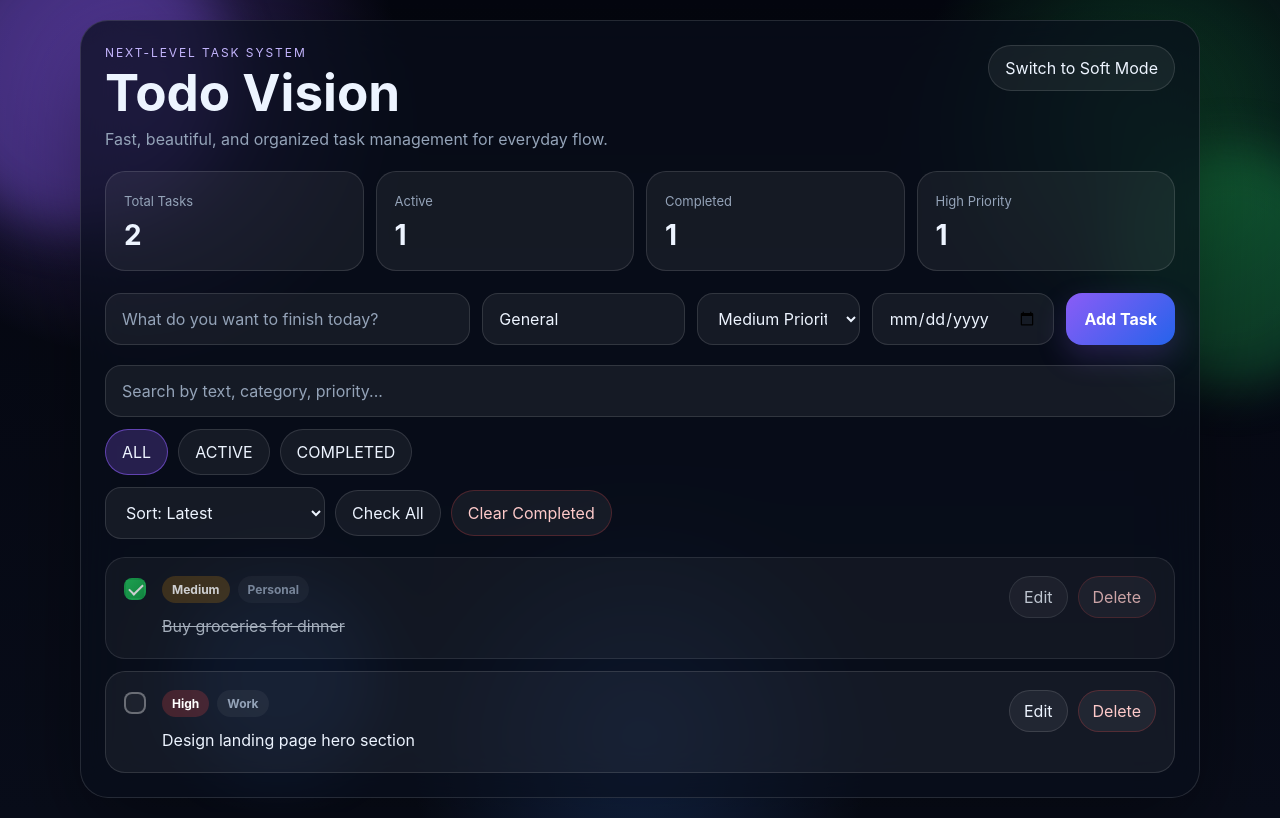
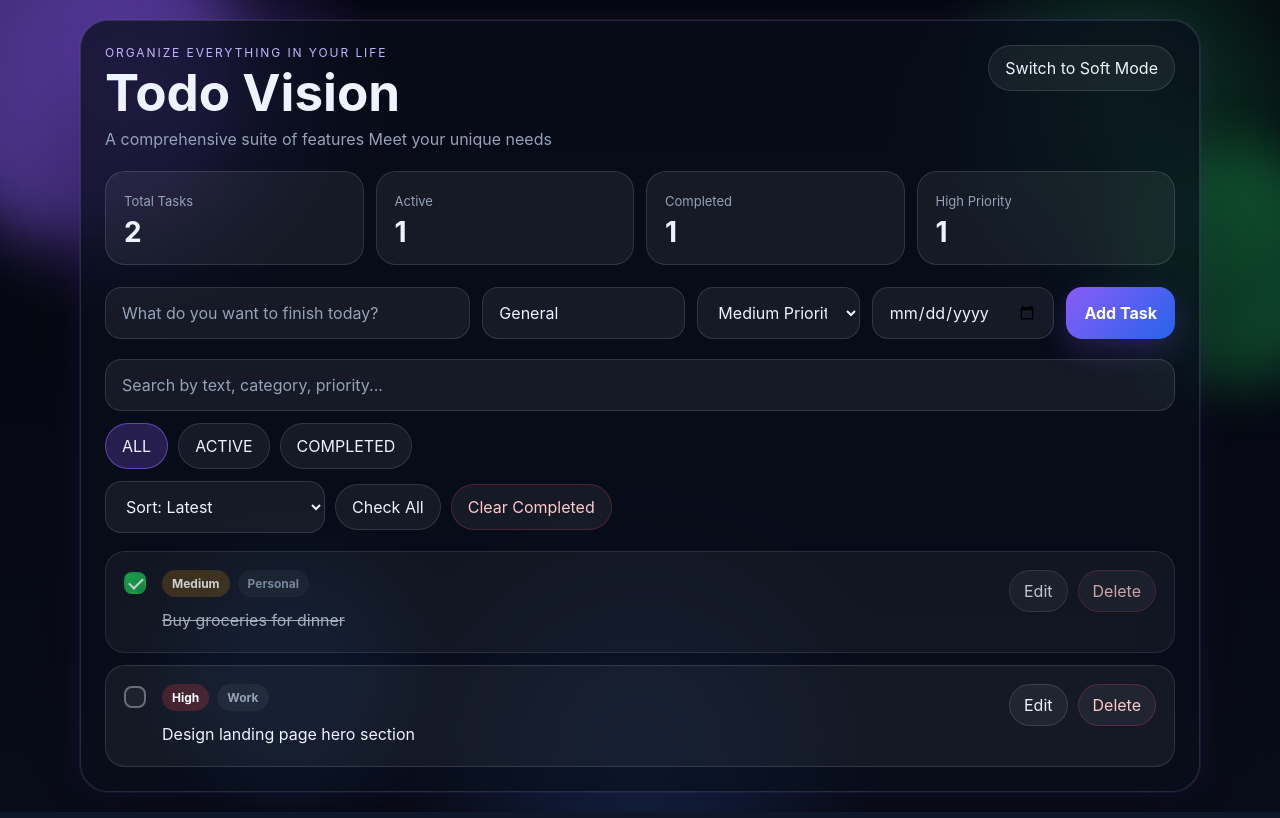
Before and after one commit to deepikas19998-art/myapp, a React (Vite) app: page / in a window 1280 px wide. Built offline with nearby package versions, Linux system fonts and the light colour scheme.

Commit message:
save local changes

```diff
--- a/src/App.css
+++ b/src/App.css
@@ -8,6 +8,13 @@
 
 * {
   box-sizing: border-box;
+}
+
+html,
+body,
+#root {
+  width: 100%;
+  min-height: 100%;
 }
 
 body {
@@ -31,65 +38,61 @@ select {
   display: grid;
   place-items: center;
   padding: 20px;
+  isolation: isolate;
 }
 
 .app-shell.glow {
   background:
-    radial-gradient(circle at 10% 10%, rgba(139, 92, 246, 0.4), transparent 20%),
-    radial-gradient(circle at 90% 15%, rgba(34, 197, 94, 0.3), transparent 18%),
-    radial-gradient(circle at 50% 90%, rgba(59, 130, 246, 0.28), transparent 24%),
+    radial-gradient(circle at 10% 10%, rgba(139, 92, 246, 0.45), transparent 18%),
+    radial-gradient(circle at 88% 14%, rgba(34, 197, 94, 0.32), transparent 16%),
+    radial-gradient(circle at 50% 92%, rgba(59, 130, 246, 0.28), transparent 24%),
     linear-gradient(180deg, #04060f, #090d1a);
 }
 
 .app-shell.soft {
   background:
-    radial-gradient(circle at 15% 15%, rgba(167, 139, 250, 0.18), transparent 24%),
-    radial-gradient(circle at 85% 20%, rgba(129, 140, 248, 0.14), transparent 22%),
+    radial-gradient(circle at 12% 12%, rgba(167, 139, 250, 0.16), transparent 22%),
+    radial-gradient(circle at 85% 18%, rgba(129, 140, 248, 0.14), transparent 20%),
+    radial-gradient(circle at 50% 90%, rgba(96, 165, 250, 0.12), transparent 24%),
     linear-gradient(180deg, #0b1020, #111827);
 }
 
 .mesh {
   position: absolute;
   border-radius: 999px;
-  filter: blur(24px);
+  filter: blur(26px);
   pointer-events: none;
+  z-index: 0;
 }
 
 .glow .mesh-a {
-  width: 300px;
-  height: 300px;
-  background: rgba(139, 92, 246, 0.35);
-  top: -70px;
-  left: -70px;
-  opacity: 1;
+  width: 320px;
+  height: 320px;
+  background: rgba(139, 92, 246, 0.38);
+  top: -80px;
+  left: -80px;
 }
 
 .glow .mesh-b {
   width: 240px;
   height: 240px;
-  background: rgba(34, 197, 94, 0.28);
+  background: rgba(34, 197, 94, 0.3);
   top: 18%;
   right: -70px;
 }
 
 .glow .mesh-c {
-  width: 200px;
-  height: 200px;
-  background: rgba(59, 130, 246, 0.25);
-  bottom: 5%;
+  width: 220px;
+  height: 220px;
+  background: rgba(59, 130, 246, 0.26);
+  bottom: 4%;
   left: 14%;
-}
-
-.soft .mesh-a,
-.soft .mesh-b,
-.soft .mesh-c {
-  opacity: 0.45;
 }
 
 .soft .mesh-a {
   width: 220px;
   height: 220px;
-  background: rgba(167, 139, 250, 0.16);
+  background: rgba(167, 139, 250, 0.14);
   top: -50px;
   left: -50px;
 }
@@ -97,15 +100,15 @@ select {
 .soft .mesh-b {
   width: 180px;
   height: 180px;
-  background: rgba(129, 140, 248, 0.12);
-  top: 20%;
+  background: rgba(129, 140, 248, 0.1);
+  top: 18%;
   right: -50px;
 }
 
 .soft .mesh-c {
   width: 160px;
   height: 160px;
-  background: rgba(96, 165, 250, 0.12);
+  background: rgba(96, 165, 250, 0.1);
   bottom: 8%;
   left: 16%;
 }
@@ -124,12 +127,18 @@ select {
 }
 
 .glow .dashboard {
-  background: rgba(9, 14, 27, 0.72);
+  background: rgba(9, 14, 27, 0.74);
+  box-shadow:
+    0 30px 90px rgba(0, 0, 0, 0.42),
+    0 0 0 1px rgba(139, 92, 246, 0.15),
+    0 0 40px rgba(139, 92, 246, 0.12);
 }
 
 .soft .dashboard {
-  background: rgba(18, 24, 38, 0.76);
-  box-shadow: 0 18px 60px rgba(0, 0, 0, 0.22);
+  background: rgba(18, 24, 38, 0.78);
+  box-shadow:
+    0 18px 60px rgba(0, 0, 0, 0.22),
+    0 0 0 1px rgba(148, 163, 184, 0.08);
 }
 
 .topbar {
@@ -189,20 +198,26 @@ h1 {
   background: rgba(255, 255, 255, 0.06);
   border-radius: 999px;
   padding: 12px 16px;
+  max-width: 100%;
 }
 
 .glow .chip-btn:hover,
 .glow .filter:hover,
 .glow .ghost-btn:hover,
 .glow .mini-btn:hover {
-  box-shadow: 0 0 0 1px rgba(167, 139, 250, 0.35), 0 0 24px rgba(139, 92, 246, 0.28);
+  box-shadow:
+    0 0 0 1px rgba(167, 139, 250, 0.34),
+    0 0 22px rgba(139, 92, 246, 0.28),
+    0 0 42px rgba(59, 130, 246, 0.14);
 }
 
 .soft .chip-btn:hover,
 .soft .filter:hover,
 .soft .ghost-btn:hover,
 .soft .mini-btn:hover {
-  box-shadow: 0 0 0 1px rgba(148, 163, 184, 0.18), 0 0 16px rgba(148, 163, 184, 0.12);
+  box-shadow:
+    0 0 0 1px rgba(148, 163, 184, 0.18),
+    0 0 14px rgba(148, 163, 184, 0.12);
 }
 
 .submit-btn {
@@ -231,6 +246,7 @@ h1 {
   border-radius: 20px;
   padding: 18px;
   min-width: 0;
+  overflow: hidden;
 }
 
 .stat-card span {
@@ -242,6 +258,7 @@ h1 {
   display: block;
   margin-top: 8px;
   font-size: 28px;
+  line-height: 1;
 }
 
 .todo-form {
@@ -401,6 +418,7 @@ h1 {
   font-size: 12px;
   border-radius: 999px;
   padding: 6px 10px;
+  max-width: 100%;
 }
 
 .badge {
@@ -432,6 +450,7 @@ h1 {
   line-height: 1.7;
   font-size: 16px;
   word-break: break-word;
+  overflow-wrap: anywhere;
 }
 
 .edit-block {
@@ -452,6 +471,7 @@ h1 {
 
 .mini-btn {
   padding: 10px 14px;
+  white-space: nowrap;
 }
 
 .muted {
@@ -470,6 +490,15 @@ h1 {
   .todo-form .submit-btn {
     grid-column: 1 / -1;
   }
+
+  .sort-row {
+    flex-direction: column;
+    align-items: stretch;
+  }
+
+  .sort-row select {
+    max-width: 100%;
+  }
 }
 
 @media (max-width: 720px) {
@@ -486,8 +515,7 @@ h1 {
     grid-template-columns: 1fr;
   }
 
-  .todo-form,
-  .sort-row {
+  .todo-form {
     grid-template-columns: 1fr;
   }
 
@@ -495,11 +523,21 @@ h1 {
     grid-template-columns: 1fr;
   }
 
+  .check {
+    justify-self: start;
+  }
+
+  .body,
   .actions,
   .top-actions,
   .edit-actions,
   .filters {
     width: 100%;
+  }
+
+  .actions,
+  .edit-actions {
+    flex-direction: column;
   }
 
   .chip-btn,
--- a/src/App.jsx
+++ b/src/App.jsx
@@ -168,10 +168,11 @@ function App() {
       <main className="dashboard">
         <section className="topbar">
           <div>
-            <p className="eyebrow">Next-level task system</p>
+            <p className="eyebrow">Organize everything in your life</p>
             <h1>Todo Vision</h1>
             <p className="subtitle">
-              Fast, beautiful, and organized task management for everyday flow.
+              A comprehensive suite of features
+Meet your unique needs
             </p>
           </div>
 
```
